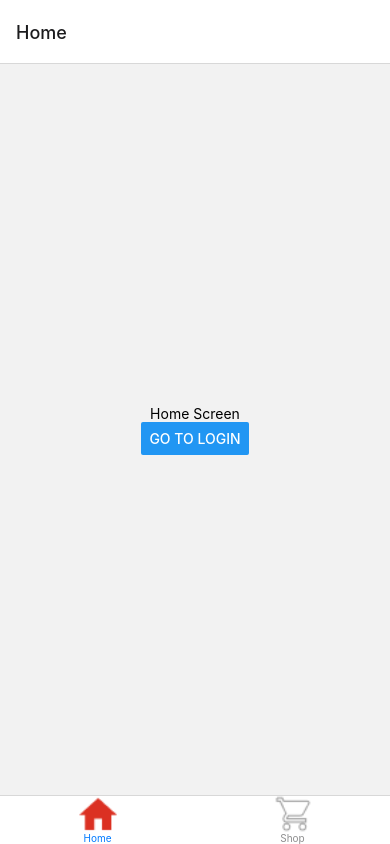
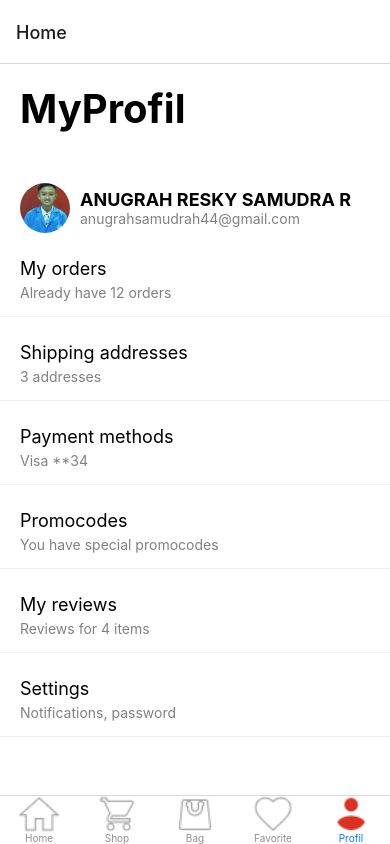
Before and after one commit to Rflyy/105841105421-Anugrah-Resky-Samudra-R-Lab-Web, a React Native app: screen /Profil in a window 390 px wide. Built offline with nearby package versions, Linux system fonts and the light colour scheme.

Commit message:
Tugas Navigation and Taskbar

```diff
--- a/App.js
+++ b/App.js
@@ -8,7 +8,16 @@
 import HomeInaktif from './home-inactive.png';
 import ShopAktif from './shop-activated.png';
 import ShopInaktif from './shop-inactive.png';
-
+import BagAktif from './bag-activated.png';
+import BagInaktif from './bag-inactive.png';
+import FavoriteAktif from './favorites-activated.png';
+import FavoriteInaktif from './favorites-inactive.png';
+import ProfileAktif from './profil-activated.png';
+import ProfileInaktif from './profil-inactive.png';
+import FavoritePage from './FavoritePage';
+import ShopPage from './ShopPage';
+import BagPage from './BagPage'
+import ProfilePage from './ProfilePage';
 
 const Tab = createBottomTabNavigator();
 function MyTabs() {
@@ -28,11 +37,47 @@
       />
       <Tab.Screen
         name="Shop"
-        component={LoginPage}
+        component={ShopPage}
         options={{
           headerShown: false, tabBarIcon: ({ focused }) => (
             <Image
               source={focused ? ShopAktif : ShopInaktif}
+              style={{ width: 40, height: 40 }}
+            />
+          ),
+        }}
+      />
+      <Tab.Screen
+        name="Bag"
+        component={BagPage}
+        options={{
+          headerShown: false, tabBarIcon: ({ focused }) => (
+            <Image
+              source={focused ? BagAktif : BagInaktif}
+              style={{ width: 40, height: 40 }}
+            />
+          ),
+        }}
+      />
+      <Tab.Screen
+        name="Favorite"
+        component={FavoritePage}
+        options={{
+          headerShown: false, tabBarIcon: ({ focused }) => (
+            <Image
+              source={focused ? FavoriteAktif : FavoriteInaktif}
+              style={{ width: 40, height: 40 }}
+            />
+          ),
+        }}
+      />
+      <Tab.Screen
+        name="Profil"
+        component={ProfilePage}
+        options={{
+          headerShown: false, tabBarIcon: ({ focused }) => (
+            <Image
+              source={focused ? ProfileAktif : ProfileInaktif}
               style={{ width: 40, height: 40 }}
             />
           ),
--- /dev/null
+++ b/BagPage.js
@@ -0,0 +1,14 @@
+import { StyleSheet, Text, View } from 'react-native'
+import React from 'react'
+
+const BagPage = () => {
+  return (
+    <View>
+      <Text>BagPage</Text>
+    </View>
+  )
+}
+
+export default BagPage
+
+const styles = StyleSheet.create({})
--- /dev/null
+++ b/FavoritePage.js
@@ -0,0 +1,14 @@
+import { StyleSheet, Text, View } from 'react-native'
+import React from 'react'
+
+const FavoritePage = () => {
+  return (
+    <View>
+      <Text>FavoritePage</Text>
+    </View>
+  )
+}
+
+export default FavoritePage
+
+const styles = StyleSheet.create({})
--- /dev/null
+++ b/ProfilePage.js
@@ -0,0 +1,125 @@
+import { StyleSheet, Text, View, Image, TouchableOpacity, ScrollView } from "react-native";
+import React from "react";
+const Profil = () => {
+    return (
+        <ScrollView style={styles.container}>
+            <View style={styles.headerContainer}>
+                <Text style={styles.title}>MyProfil</Text>
+            </View>
+            <View style={styles.profileHeaderContainer}>
+                <View style={styles.profileHeader}>
+                    <Image
+                        source={require("./assets/105841105421_.jpg")}
+                        style={styles.profileImage}
+                    />
+                    <View style={styles.profileText}>
+                        <Text style={styles.profileName}>ANUGRAH RESKY SAMUDRA R</Text>
+                        <Text style={styles.profileEmail}>anugrahsamudrah44@gmail.com</Text>
+                    </View>
+                </View>
+            </View>
+
+            <View style={styles.menuItem}>
+                <TouchableOpacity style={styles.menuItemTouchable}>
+                    <Text style={styles.menuItemText}>My orders</Text>
+                    <Text style={styles.menuItemSubtitle}>Already have 12 orders</Text>
+                </TouchableOpacity>
+            </View>
+
+            <View style={styles.menuItem}>
+                <TouchableOpacity style={styles.menuItemTouchable}>
+                    <Text style={styles.menuItemText}>Shipping addresses</Text>
+                    <Text style={styles.menuItemSubtitle}>3 addresses</Text>
+                </TouchableOpacity>
+            </View>
+
+            <View style={styles.menuItem}>
+                <TouchableOpacity style={styles.menuItemTouchable}>
+                    <Text style={styles.menuItemText}>Payment methods</Text>
+                    <Text style={styles.menuItemSubtitle}>Visa **34</Text>
+                </TouchableOpacity>
+            </View>
+
+            <View style={styles.menuItem}>
+                <TouchableOpacity style={styles.menuItemTouchable}>
+                    <Text style={styles.menuItemText}>Promocodes</Text>
+                    <Text style={styles.menuItemSubtitle}>You have special promocodes</Text>
+                </TouchableOpacity>
+            </View>
+
+            <View style={styles.menuItem}>
+                <TouchableOpacity style={styles.menuItemTouchable}>
+                    <Text style={styles.menuItemText}>My reviews</Text>
+                    <Text style={styles.menuItemSubtitle}>Reviews for 4 items</Text>
+                </TouchableOpacity>
+            </View>
+
+            <View style={styles.menuItem}>
+                <TouchableOpacity style={styles.menuItemTouchable}>
+                    <Text style={styles.menuItemText}>Settings</Text>
+                    <Text style={styles.menuItemSubtitle}>Notifications, password</Text>
+                </TouchableOpacity>
+            </View>
+        </ScrollView>
+    );
+};
+
+export default Profil;
+
+const styles = StyleSheet.create({
+    container: {
+        flex: 1,
+        backgroundColor: "#fff",
+    },
+    headerContainer: {
+        marginTop: 20,
+        marginBottom: 20,
+        paddingHorizontal: 20,
+    },
+    title: {
+        fontSize: 40,
+        fontWeight: "bold",
+    },
+    profileHeaderContainer: {
+        marginTop: 20,
+        paddingLeft: 20,
+        paddingTop: 10,
+    },
+    profileHeader: {
+        flexDirection: "row",
+        alignItems: "center",
+    },
+    profileImage: {
+        width: 50,
+        height: 50,
+        borderRadius: 25,
+    },
+    profileText: {
+        marginLeft: 10,
+    },
+    profileName: {
+        fontSize: 18,
+        fontWeight: "bold",
+    },
+    profileEmail: {
+        fontSize: 14,
+        color: 'gray',
+    },
+    menuItem: {
+        marginTop: 10,
+        borderBottomWidth: 1,
+        borderBottomColor: "#f0f0f0",
+    },
+    menuItemTouchable: {
+        paddingVertical: 15,
+        paddingHorizontal: 20,
+    },
+    menuItemText: {
+        fontSize: 18,
+    },
+    menuItemSubtitle: {
+        fontSize: 14,
+        color: "gray",
+        marginTop: 5,
+    },
+});
--- /dev/null
+++ b/ShopPage.js
@@ -0,0 +1,14 @@
+import { StyleSheet, Text, View } from 'react-native'
+import React from 'react'
+
+const ShopPage = () => {
+  return (
+    <View>
+      <Text>ShopPage</Text>
+    </View>
+  )
+}
+
+export default ShopPage
+
+const styles = StyleSheet.create({})
```
Also changed, not shown: assets/105841105421_.jpg (added).
